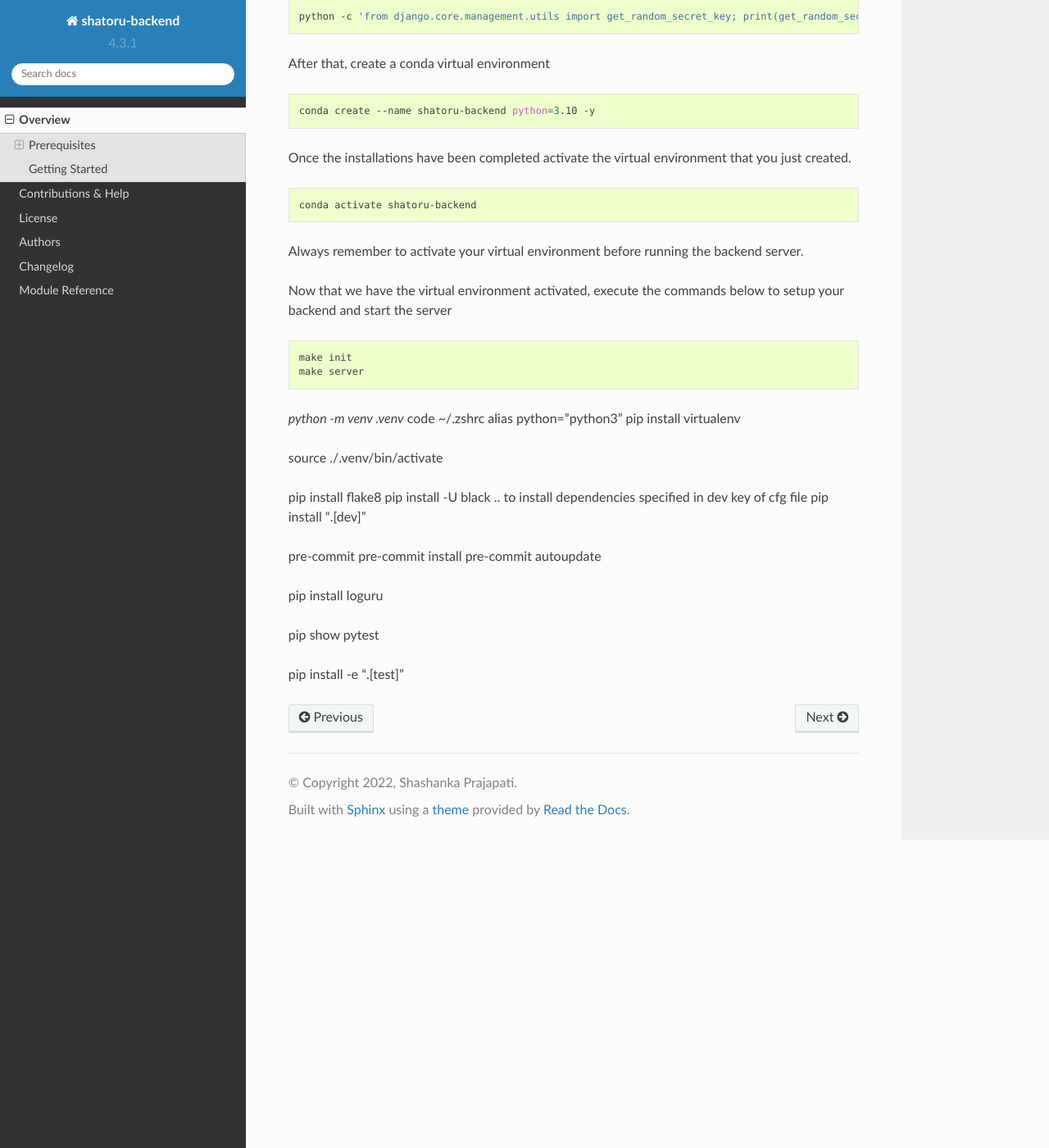
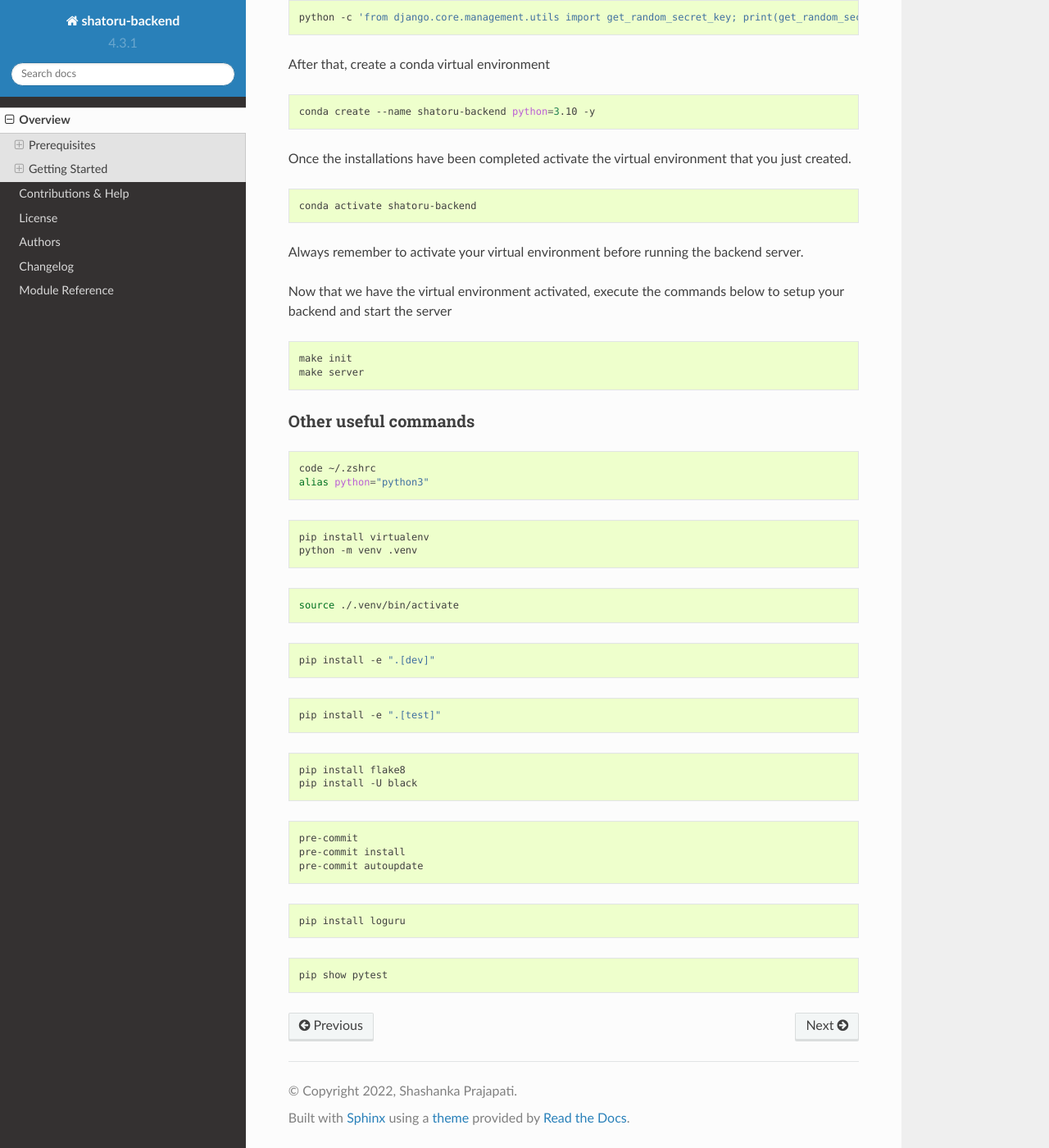
Before and after one commit to sp-95/shatoru-backend, a Sphinx documentation site: the page built from docs/readme.rst, in a window 1280 px wide and 1400 px high, scrolled down 1362 px. Shown: the whole window at 82% size. Built offline with Sphinx 7.4.7 and the Read the Docs theme 2.0.0, drawn with Linux system fonts in a browser that asks for light colours.

Commit message:
[docs] Update readme

```diff
--- a/README.rst
+++ b/README.rst
@@ -1,9 +1,6 @@
+===============
 shatoru-backend
 ===============
-
-::
-
-   A mobile application to keep up-to-date with the Shuttle
 
 .. image:: https://img.shields.io/badge/code%20style-black-000000.svg
     :target: https://github.com/psf/black
@@ -33,7 +34,7 @@ system.
 
 .. code:: bash
 
-     python --version
+   python --version
 
 If not then first `download <https://www.python.org/downloads/>`__ and
 install the appropriate version of python in your system.
@@ -66,7 +67,7 @@ Check the version of GNU Make of your system
 
 .. code:: bash
 
-     make --version
+   make --version
 
 Getting Started
 ---------------
@@ -102,32 +103,56 @@ below to setup your backend and start the server
 
 .. code:: bash
 
-       make init
-       make server
+   make init
+   make server
 
 
-`python -m venv .venv`
-code ~/.zshrc
-alias python="python3"
-pip install virtualenv
+Other useful commands
+~~~~~~~~~~~~~~~~~~~~~
+
+.. to set python3 as your default
+.. code:: bash
+
+   code ~/.zshrc
+   alias python="python3"
+
+.. to create a virtual environment
+.. code:: bash
+
+   pip install virtualenv
+   python -m venv .venv
 
 .. to activate the virtual environment
-source ./.venv/bin/activate
+.. code:: bash
 
-pip install flake8
-pip install -U black
-.. to install dependencies specified in dev key of cfg file
-pip install ".[dev]"
+   source ./.venv/bin/activate
 
+.. to install dependencies specified in dev key of cfg file | -e is used to install as editable
+.. code:: bash
 
-pre-commit
-pre-commit install
-pre-commit autoupdate
+   pip install -e ".[dev]"
 
-pip install loguru
+.. install all packages specified in test key of the cfg file
+.. code:: bash
+
+   pip install -e ".[test]"
+
+.. code:: bash
+
+   pip install flake8
+   pip install -U black
+
+.. code:: bash
+
+   pre-commit
+   pre-commit install
+   pre-commit autoupdate
+
+.. code:: bash
+
+   pip install loguru
 
 .. to check if pytest package is installed in venv
-pip show pytest
+.. code:: bash
 
-.. install all packages specified in test key of the cfg file | -e is used to install as editable
-pip install -e ".[test]"
+   pip show pytest
--- a/docs/api/shatoru_backend.apps.shuttle_service.rst
+++ b/docs/api/shatoru_backend.apps.shuttle_service.rst
@@ -1,5 +1,7 @@
 shatoru\_backend.apps.shuttle\_service namespace
 ================================================
+
+.. py:module:: shatoru_backend.apps.shuttle_service
 
 Subpackages
 -----------
--- a/docs/conf.py
+++ b/docs/conf.py
@@ -18,7 +18,7 @@ __location__ = os.path.dirname(__file__)
 # If extensions (or modules to document with autodoc) are in another directory,
 # add these directories to sys.path here. If the directory is relative to the
 # documentation root, use os.path.abspath to make it absolute, like shown here.
-sys.path.insert(0, os.path.join(__location__, "../shatoru_backend"))
+sys.path.insert(0, os.path.join(__location__, "../"))
 
 # -- Run sphinx-apidoc -------------------------------------------------------
 # This hack is necessary since RTD does not issue `sphinx-apidoc` before running
@@ -62,6 +62,7 @@ except Exception as e:
 # Add any Sphinx extension module names here, as strings. They can be extensions
 # coming with Sphinx (named 'sphinx.ext.*') or your custom ones.
 extensions = [
+    "myst_parser",
     "sphinx.ext.autodoc",
     "sphinx.ext.intersphinx",
     "sphinx.ext.todo",
@@ -78,7 +79,10 @@ extensions = [
 templates_path = ["_templates"]
 
 # The suffix of source filenames.
-source_suffix = ".rst"
+source_suffix = {
+    '.rst': 'restructuredtext',
+    '.md': 'markdown',
+}
 
 # The encoding of source files.
 # source_encoding = 'utf-8-sig'
@@ -158,10 +162,10 @@ html_theme = "sphinx_rtd_theme"
 # Theme options are theme-specific and customize the look and feel of a theme
 # further.  For a list of options available for each theme, see the
 # documentation.
-html_theme_options = {
-    "sidebar_width": "300px",
-    "page_width": "1200px"
-}
+# html_theme_options = {
+#     "sidebar_width": "300px",
+#     "page_width": "1200px"
+# }
 
 # Add any paths that contain custom themes here, relative to this directory.
 # html_theme_path = []
--- a/setup.cfg
+++ b/setup.cfg
@@ -90,6 +90,7 @@ test =
 # Add documentation requirements here (semicolon/line-separated)
 docs =
     sphinx
+    myst-parser
     sphinx-rtd-theme
 
 [options.entry_points]
```
Also changed, not shown: other parts of README.rst (+4 -0 lines), CONTRIBUTING.rst (+4 -3 lines).
